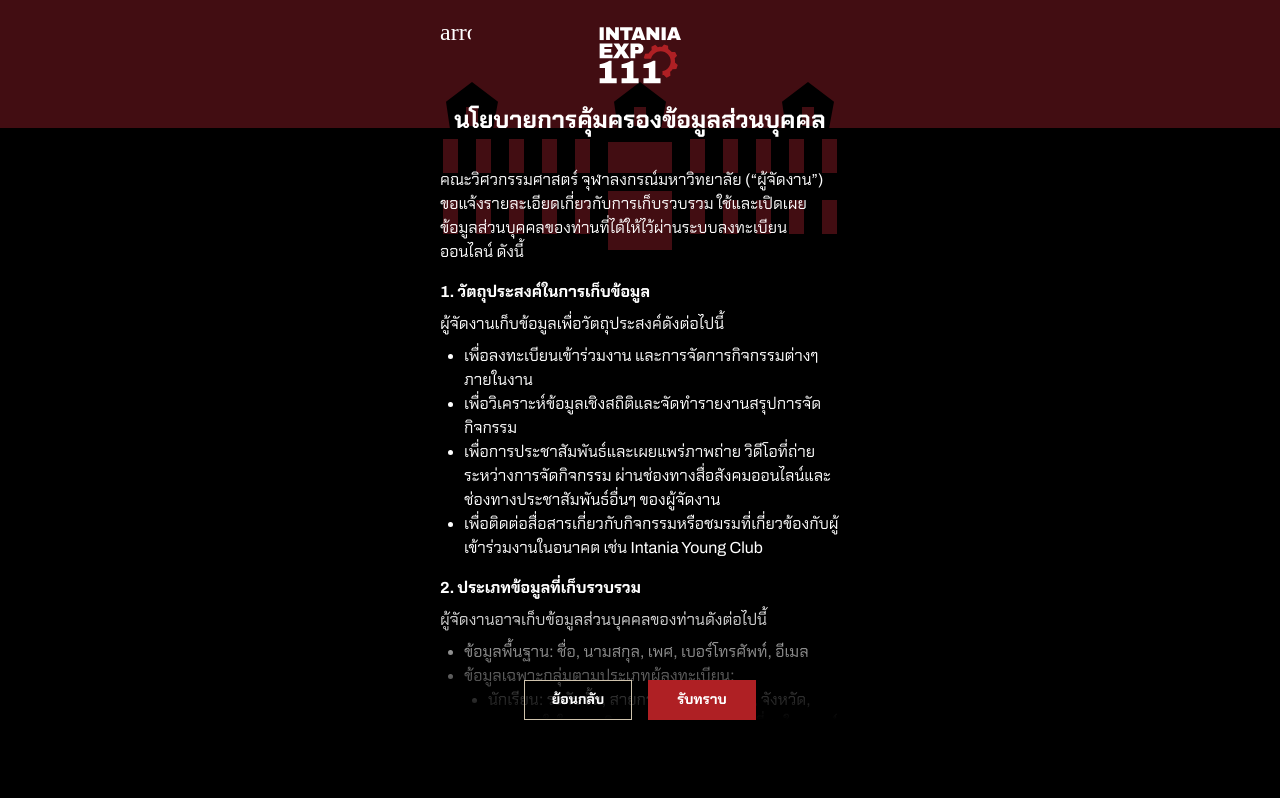
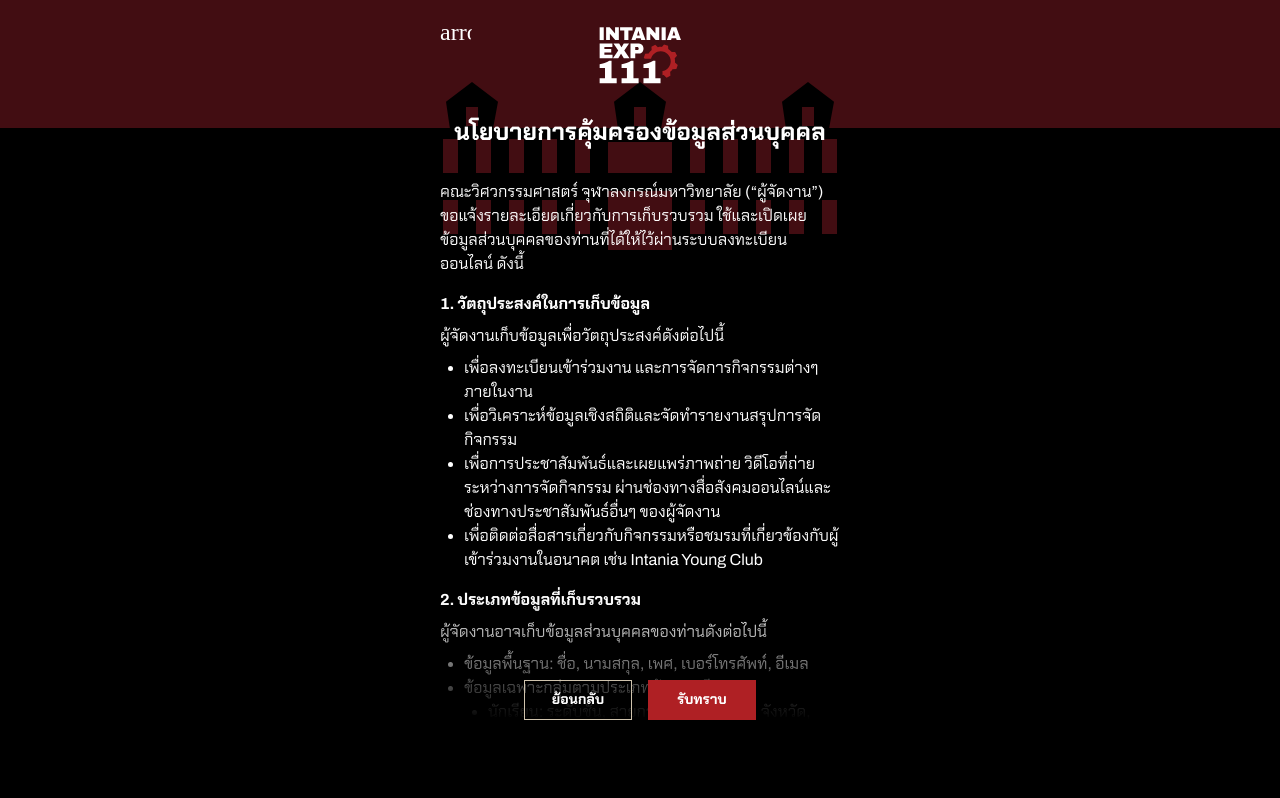
Before and after one commit to esc-chula/intania-expo-2025, a Next.js app: page /terms in a window 1280 px wide. Shown: the top 798 px of the page. Built offline with nearby package versions, Linux system fonts and the light colour scheme.

Commit message:
fix: missing hero spacing

```diff
--- a/app/register/page.tsx
+++ b/app/register/page.tsx
@@ -18,7 +18,7 @@
         </Button>
         <h1>ลงทะเบียนเข้าร่วมงาน</h1>
       </TopAppBar>
-      <div className="mb-8 flex flex-col items-center text-center">
+      <div className="mb-8 flex flex-col items-center gap-3 text-center">
         <Logo size={100} />
         <h1
           aria-hidden
--- a/app/terms/layout.tsx
+++ b/app/terms/layout.tsx
@@ -18,7 +18,7 @@
         </Button>
         <h1>นโยบายการคุ้มครองข้อมูลฯ</h1>
       </TopAppBar>
-      <div className="flex flex-col items-center text-center">
+      <div className="flex flex-col items-center gap-3 text-center">
         <Logo size={100} />
         <h1
           aria-hidden
```
